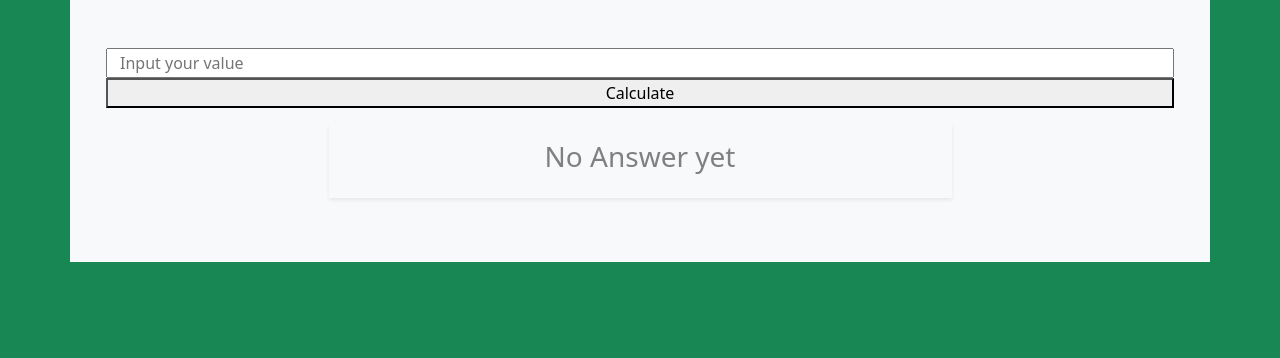
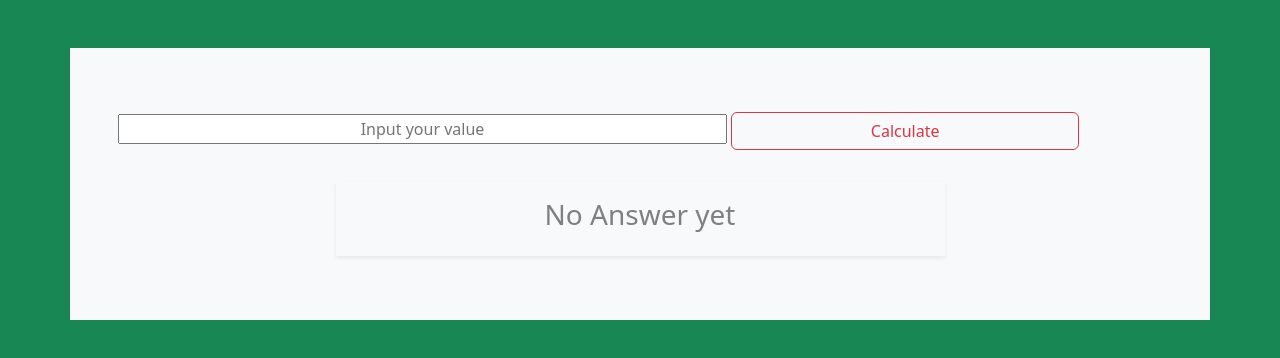
Before and after one commit to Favson/Factorial-Calculator, a plain HTML site: page index.html in a window 1280 px wide. Drawn offline with nearby package versions, Linux system fonts and the light colour scheme.

Commit message:
Updated of new files

```diff
--- a/index.html
+++ b/index.html
@@ -7,14 +7,12 @@
     <link rel="stylesheet" href="https://cdn.jsdelivr.net/npm/bootstrap@5.3.2/dist/css/bootstrap.min.css">
 </head>
 <body class="bg-success">
-    <div class="container bg-light p-5 justify-content-center align-item-center">
-        <div class="row">
-            <input type="text" width="50%" class="shadow-none" placeholder="Input your value" id="factorialValue">
-            <button onclick="calc()">Calculate</button>
+    <div class="container mx-auto col-lg-12 col-12 bg-light mt-lg-5 mt-2 p-5">
+            <input type="text" class="col-lg-7 col-12 shadow-none text-center" placeholder="Input your value" id="factorialValue">
+            <button onclick="calc()" class="col-lg-4 col-12 btn btn-outline-danger my-3">Calculate</button>
             <div class="container-fluid shadow-sm p-3 my-3 col-lg-7 col-10">
                 <h3 class="text-center" style="color: grey;" id="displayResult">No Answer yet</h3>
             </div>
-        </div>
     </div>
 
     <script src="script.js"></script>
```
